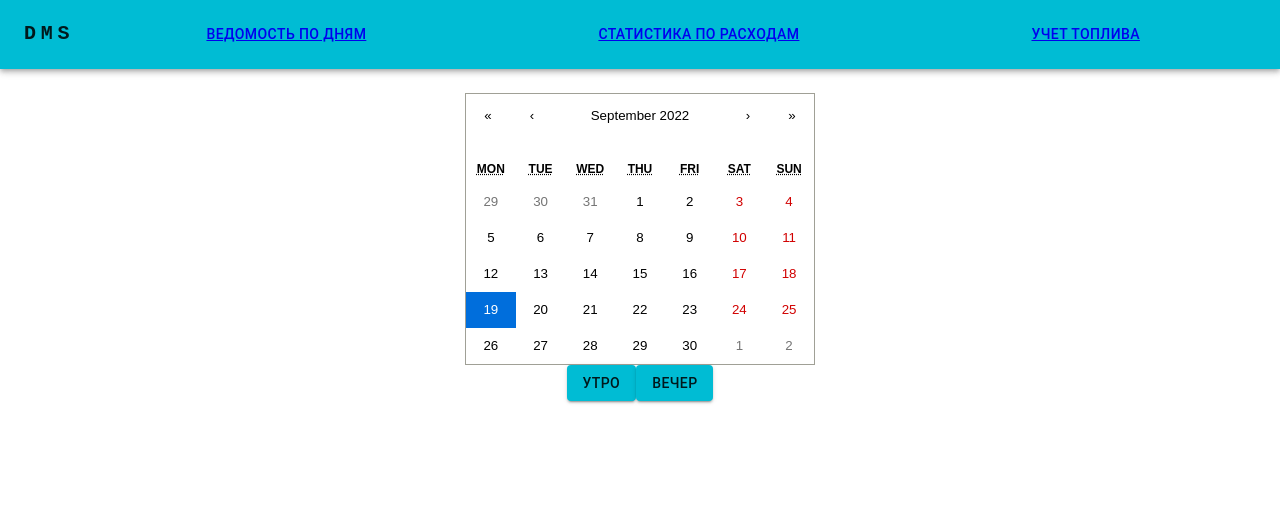
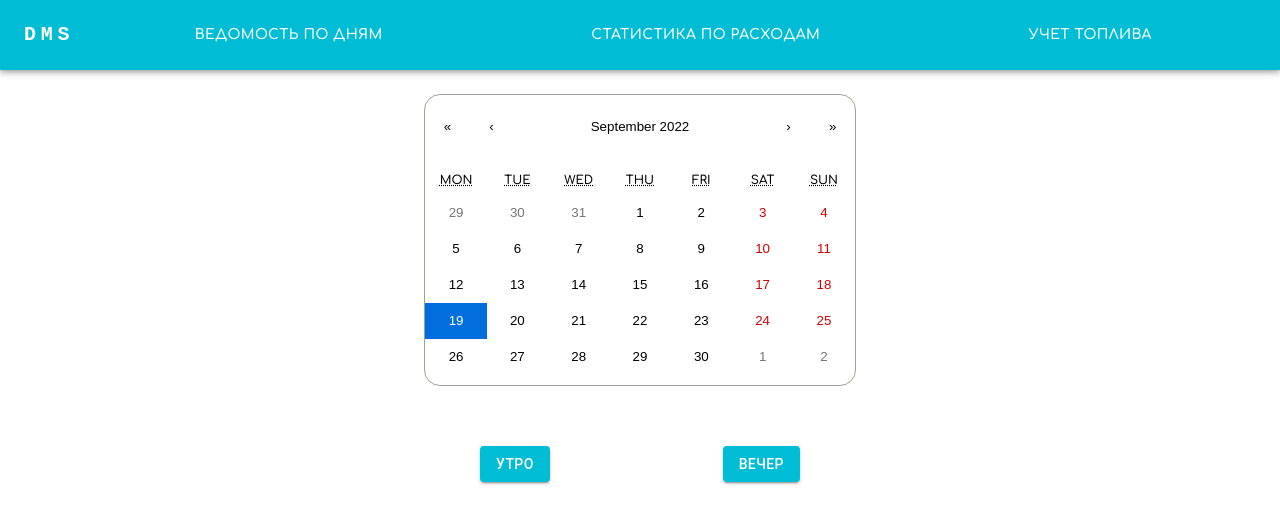
Before and after one commit to nastyasap/dms_work, a React (Create React App) app: page / in a window 1280 px wide. Shown: the top 524 px of the page. Built offline with nearby package versions, Linux system fonts and the light colour scheme.

Commit message:
calendar fixed

```diff
--- a/src/components/AppBar/AppNavBar.tsx
+++ b/src/components/AppBar/AppNavBar.tsx
@@ -6,12 +6,12 @@ import Typography from '@mui/material/Typography';
 import Container from '@mui/material/Container';
 import Button from '@mui/material/Button';
 import {NavLink} from "react-router-dom";
-// import s from "./NavBar.module.css"
+import s from "./NavBar.module.scss"
 
 const pages = [
-    <NavLink to="/">Ведомость по дням</NavLink>,
-    <NavLink to="/">Статистика по расходам</NavLink>,
-    <NavLink to="/">Учет топлива</NavLink>];
+    <NavLink to="/" className={s.link}>Ведомость по дням</NavLink>,
+    <NavLink to="/" className={s.link}>Статистика по расходам</NavLink>,
+    <NavLink to="/" className={s.link}>Учет топлива</NavLink>];
 
 export const AppNavBar = () => {
     return (
@@ -29,7 +29,7 @@ export const AppNavBar = () => {
                             fontFamily: 'monospace',
                             fontWeight: 700,
                             letterSpacing: '.3rem',
-                            color: 'inherit',
+                            color: 'white',
                             textDecoration: 'none',
                         }}
                     >
--- /dev/null
+++ b/src/components/AppBar/NavBar.module.scss
@@ -0,0 +1,6 @@
+.link {
+  color: white;
+  text-decoration: none;
+  font-family: 'Comfortaa', cursive;
+  font-weight: 600;
+}
--- a/src/components/Calendar/Calendar.module.scss
+++ b/src/components/Calendar/Calendar.module.scss
@@ -1,5 +1,25 @@
-.container{
+.container {
   display: flex;
   flex-direction: column;
   align-items: center;
+  justify-content: center;
+  width: 100%;
+  font-family: 'Comfortaa', cursive;
+
+
+  .reactCalendar {
+    width: 35%;
+    padding: 10px 0;
+    border-radius: 16px;
+    font-family: 'Comfortaa', cursive;
+    font-size: 16px;
+  }
+
+  .buttonsWrapper {
+    display: flex;
+    justify-content: space-around;
+    color: white;
+    width: 40%;
+    margin-top: 60px;
+  }
 }
--- a/src/components/Calendar/Calendar.tsx
+++ b/src/components/Calendar/Calendar.tsx
@@ -13,12 +13,11 @@ export const CalendarWithData = () => {
 
     return (
         <div className={s.container}>
-            <Calendar  onChange={onChange} value={value} calendarType={'ISO 8601'}/>
-                <div>
-                    <Button variant={'contained'} onClick={() => navigate(`/dailyTable/${date}/1`)}>Утро</Button>
-                    <Button variant={'contained'} onClick={() => navigate(`/dailyTable/${date}/0`)}>Вечер</Button>
-                </div>
-
+            <Calendar className={s.reactCalendar} onChange={onChange} value={value} calendarType={'ISO 8601'}/>
+            <div className={s.buttonsWrapper}>
+                <Button sx={{color: 'white'}} variant={'contained'} onClick={() => navigate(`/dailyTable/${date}/1`)}>Утро</Button>
+                <Button sx={{color: 'white'}} variant={'contained'} onClick={() => navigate(`/dailyTable/${date}/0`)}>Вечер</Button>
+            </div>
         </div>
     );
 }
```
